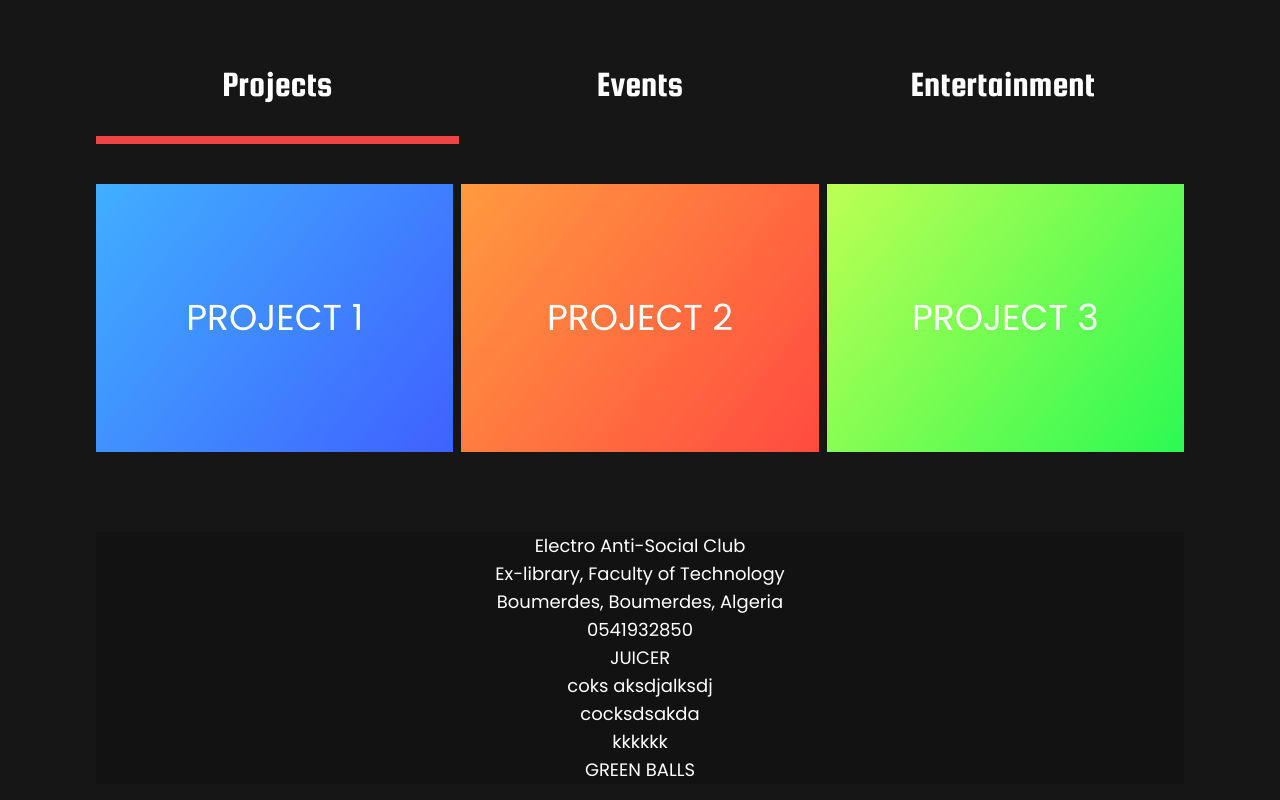
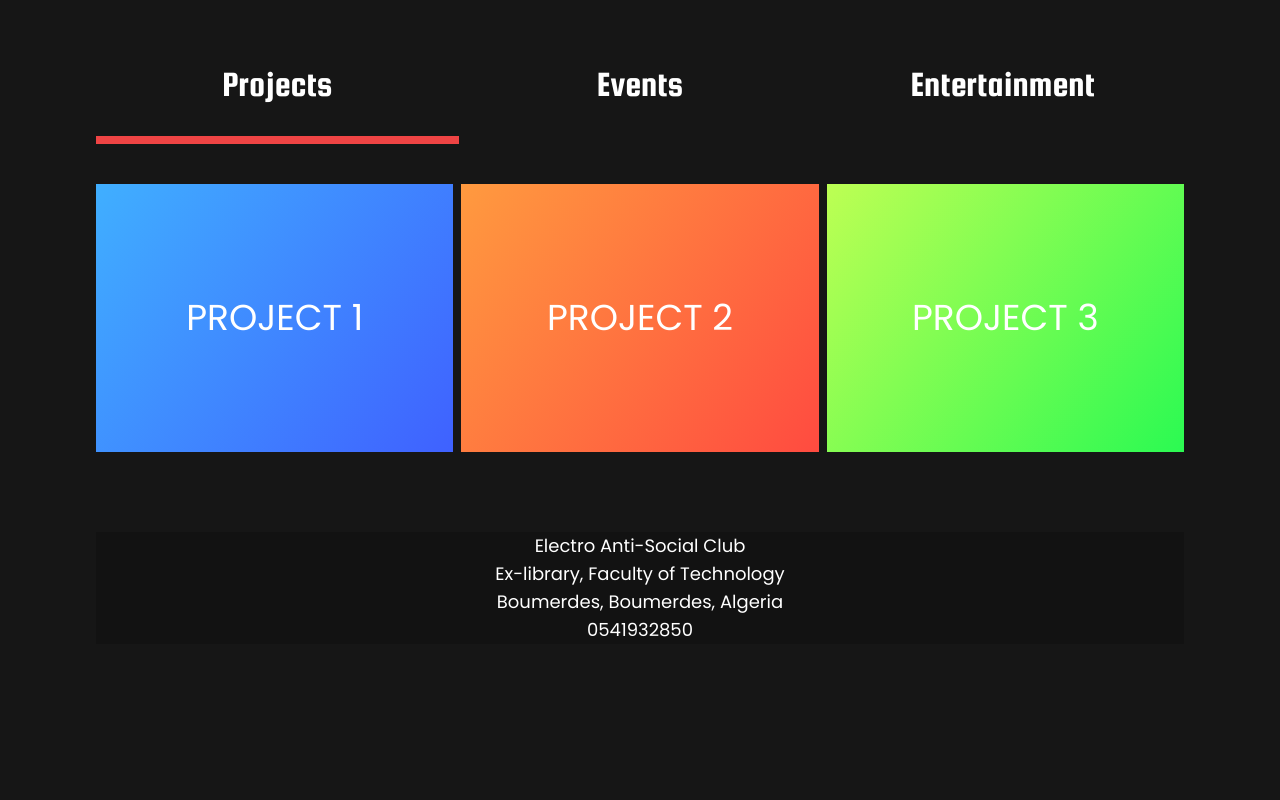
Before and after one commit to youcefboubidi/electro-website, a Next.js app: page / in a window 1280 px wide. Shown: the part 570-1370 px from the top of the page. After the commit the page ends 1230 px from the top, so only its background shows below. Built offline with nearby package versions, Linux system fonts and the light colour scheme.

Commit message:
remove useless text

```diff
--- a/app/components/Footer.js
+++ b/app/components/Footer.js
@@ -8,15 +8,6 @@ function Footer() {
             <p>Ex-library, Faculty of Technology</p>
             <p>Boumerdes, Boumerdes, Algeria</p>
             <p>0541932850</p>
-            <p>JUICER</p>
-
-            <p>coks aksdjalksdj</p>
-            <p>cocksdsakda</p>
-
-            <p>kkkkkk</p>
-            <h1>GREEN BALLS</h1>
-
-
         </footer>
 
     )
```
